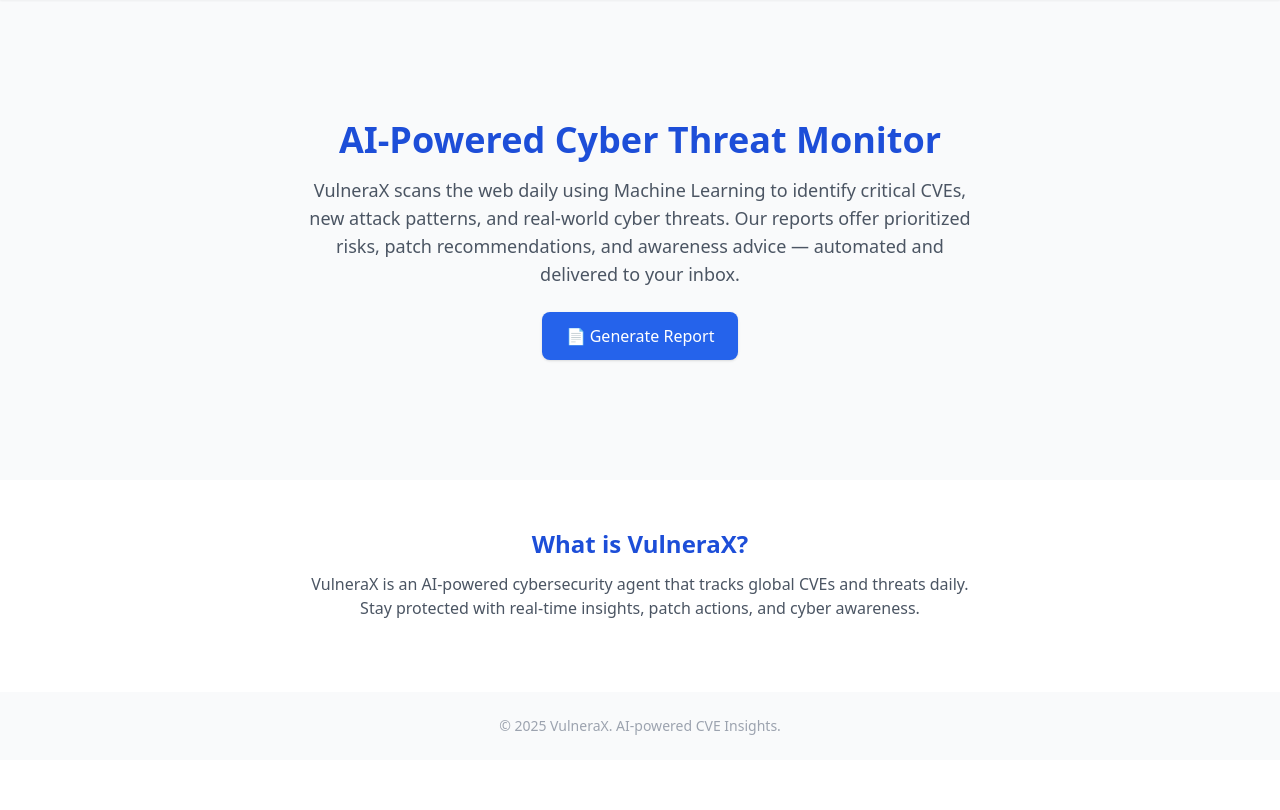
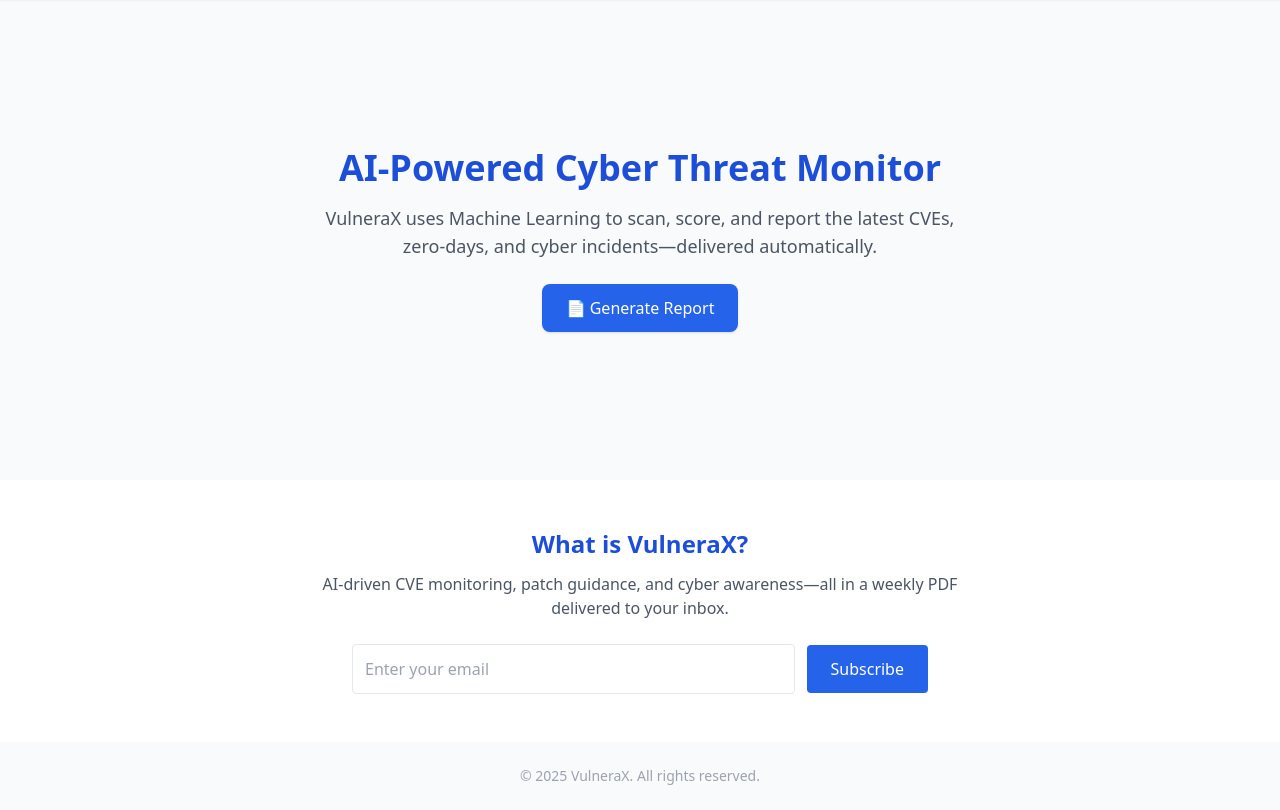
Before and after one commit to sharkhk/vulnerax, a Flask app: page / in a window 1280 px wide. Shown: the part 73-883 px from the top of the page. Before the commit the page ends 808 px from the top, so only its background shows below. Run offline with Flask 3, Linux system fonts and the light colour scheme; parts of the project's set-up code (start-up, migrations or seed data) failed here and were passed over; some libraries are stand-ins or nearby versions.

Commit message:
Update homepage.html

```diff
--- a/templates/homepage.html
+++ b/templates/homepage.html
@@ -3,12 +3,13 @@
 <head>
   <meta charset="UTF-8" />
   <meta name="viewport" content="width=device-width, initial-scale=1.0"/>
-  <title>VulneraX - AI-Powered Cyber Intelligence</title>
+  <title>VulneraX - AI Cyber Threat Monitor</title>
   <script src="https://cdn.tailwindcss.com"></script>
-  <link rel="icon" href="{{ url_for('static', filename='favicon.ico') }}" type="image/x-icon">
+  <link rel="icon" href="{{ url_for('static', filename='favicon.ico') }}" />
 </head>
 <body class="bg-gray-50 text-gray-900 font-sans">
 
+  <!-- Header -->
   <header class="flex justify-between items-center p-4 bg-white border-b shadow-sm">
     <div class="flex items-center space-x-3">
       <img src="{{ url_for('static', filename='logo.png') }}" alt="VulneraX Logo" class="h-10 w-10" />
@@ -20,27 +21,35 @@
     </nav>
   </header>
 
+  <!-- Hero -->
   <main class="flex flex-col items-center justify-center min-h-[60vh] px-4 text-center">
     <h2 class="text-4xl font-bold text-blue-700 mb-4">AI-Powered Cyber Threat Monitor</h2>
     <p class="text-lg text-gray-600 max-w-2xl mb-6">
-      VulneraX scans the web daily using Machine Learning to identify critical CVEs, new attack patterns,
-      and real-world cyber threats. Our reports offer prioritized risks, patch recommendations, and awareness advice — automated and delivered to your inbox.
+      VulneraX uses Machine Learning to scan, score, and report the latest CVEs, zero-days, and cyber incidents—delivered automatically.
     </p>
     <a href="/report" target="_blank" class="bg-blue-600 text-white px-6 py-3 rounded-lg shadow hover:bg-blue-700 transition">
       📄 Generate Report
     </a>
   </main>
 
-  <section class="bg-white py-12 px-4 text-center">
+  <!-- Info / Subscribe -->
+  <section class="bg-white py-12 text-center">
     <h2 class="text-2xl font-bold text-blue-700 mb-3">What is VulneraX?</h2>
     <p class="max-w-2xl mx-auto text-gray-600 mb-6">
-      VulneraX is an AI-powered cybersecurity agent that tracks global CVEs and threats daily. Stay protected with real-time insights, patch actions, and cyber awareness.
+      AI-driven CVE monitoring, patch guidance, and cyber awareness—all in a weekly PDF delivered to your inbox.
     </p>
+    <form action="/subscribe" method="POST" class="max-w-xl mx-auto flex flex-col sm:flex-row items-center">
+      <input name="email" type="email" placeholder="Enter your email"
+             class="flex-1 p-3 border rounded mb-3 sm:mb-0 sm:mr-3" required>
+      <button type="submit" class="bg-blue-600 text-white px-6 py-3 rounded hover:bg-blue-700">
+        Subscribe
+      </button>
+    </form>
   </section>
 
+  <!-- Footer -->
   <footer class="text-center text-sm text-gray-400 py-6">
-    &copy; 2025 VulneraX. AI-powered CVE Insights.
+    &copy; 2025 VulneraX. All rights reserved.
   </footer>
-
 </body>
 </html>
```
